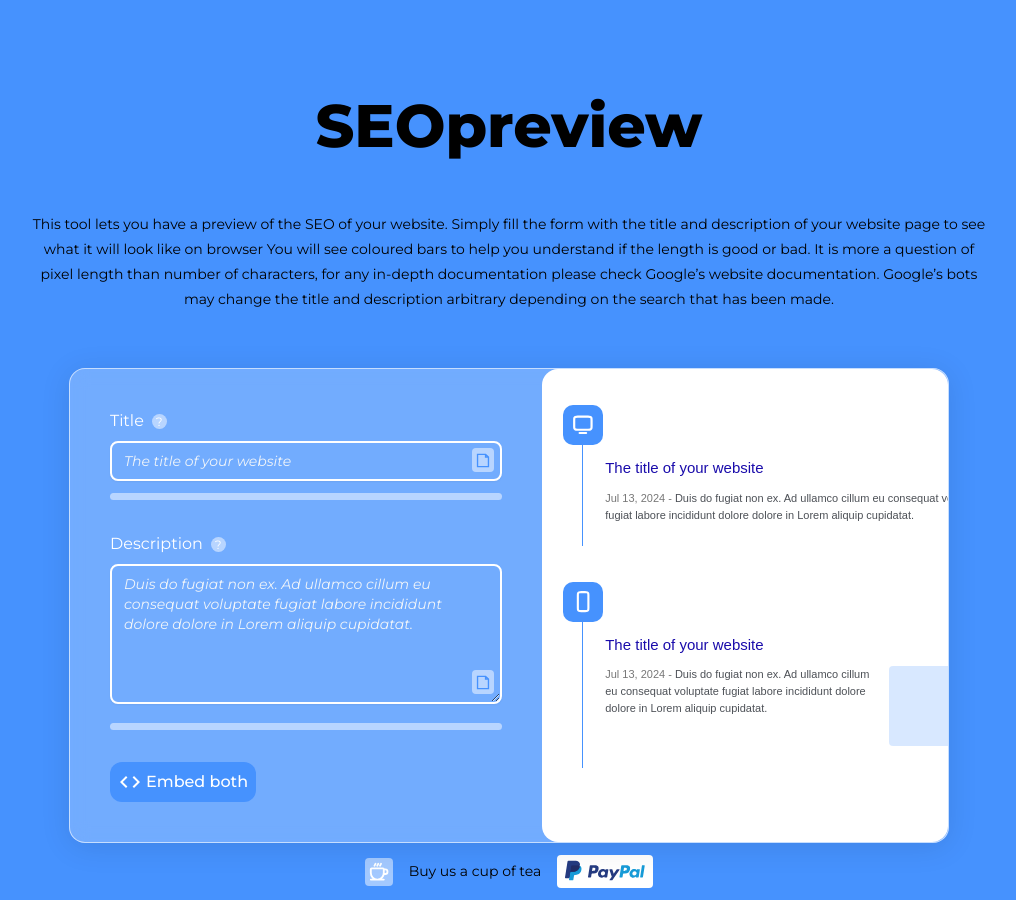
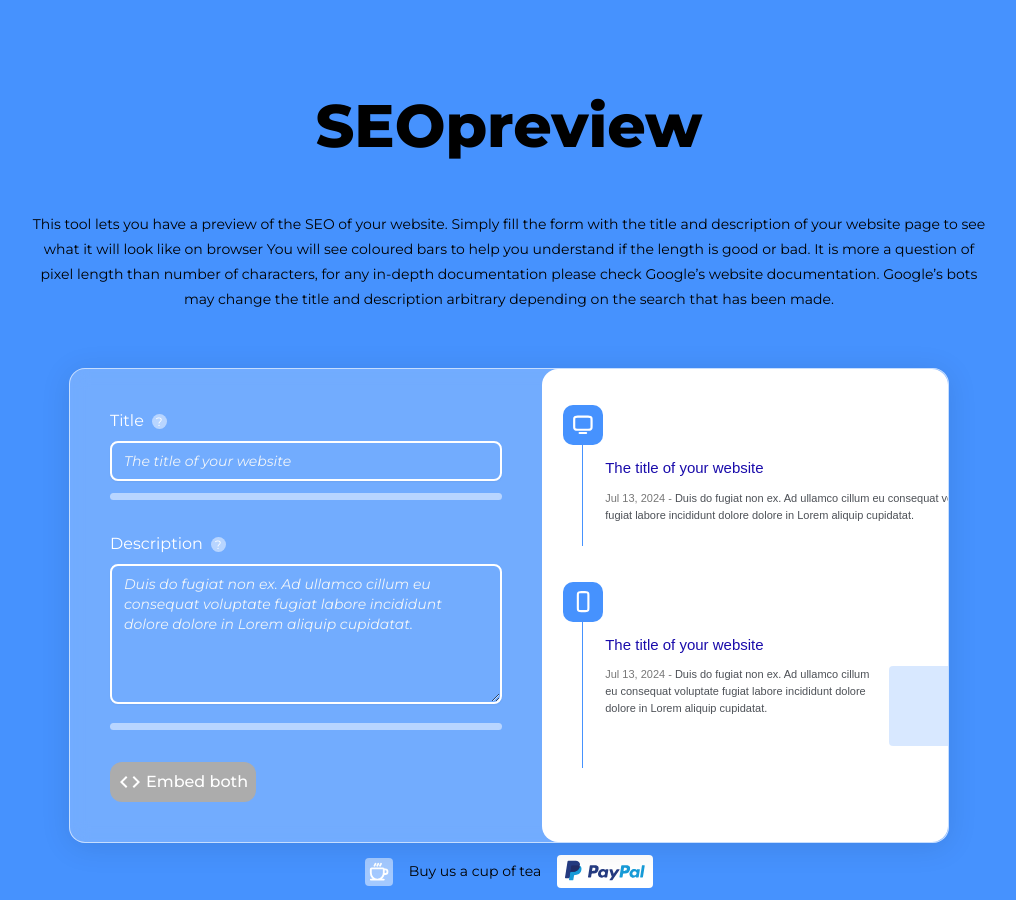
Before and after one commit to jacopo-derrico/SEO-preview, a Nuxt app: page / in a window 1280 px wide. Shown: the whole page, without its empty margins (131-1147 px from the left). Built offline with nearby package versions, Linux system fonts and the light colour scheme.

Commit message:
feat: coopy btns appear or disabled if inputs are empty

```diff
--- a/components/FormCard.vue
+++ b/components/FormCard.vue
@@ -13,7 +13,7 @@
             <div class="h-[7px] bg-white/50 mt-3 rounded">
                 <div class="h-[7px] rounded" :class="titleBarColor" :style="{ width: previewStore.titlePreview.length > 0 && previewStore.titlePreview.length < 60 ? `calc(${(100 * previewStore.titlePreview.length) / 60}%)` : '100%' }"></div>
             </div>
-            <button @click="copyTitle()" class="bg-white/50 rounded p-1 absolute bottom-7 right-2 w-[22px] h-[24px]">
+            <button :class="[previewStore.titlePreview === '' ? 'hidden' : '']" @click="copyTitle()" class="bg-white/50 rounded p-1 absolute bottom-7 right-2 w-[22px] h-[24px]">
                 <svg v-if="previewStore.isTitleCopied" xmlns="http://www.w3.org/2000/svg" height="16" viewBox="0 -960 960 960" width="16" fill="#4692FE"><path d="M382-240 154-468l57-57 171 171 367-367 57 57-424 424Z"/></svg>
                 <svg v-else width="14" height="15" viewBox="0 0 10 11" fill="none" xmlns="http://www.w3.org/2000/svg">
                     <path fill-rule="evenodd" clip-rule="evenodd" d="M0.5 0.5H7.06439L9.5 2.78338V10.5H0.5V0.5ZM1.5 1.5V9.5H8.5V3.5H6.36667V1.5H1.5ZM7.36667 2.15412L7.73561 2.5H7.36667V2.15412Z" fill="#4692FE"/>
@@ -34,14 +34,16 @@
             <div class="h-[7px] bg-white/50 mt-3 rounded">
                 <div class="h-[7px] rounded" :class="descrBarColor" :style="{ width: previewStore.descrPreview.length > 0 && previewStore.descrPreview.length < 158 ? `calc(${(100 * previewStore.descrPreview.length) / 158}%)` : '100%' }"></div>
             </div>
-            <button @click="copyDescription()" class="bg-white/50 rounded p-1 absolute bottom-9 right-2 w-[22px] h-[24px]">
+            <button :class="[previewStore.descrPreview === '' ? 'hidden' : '']" @click="copyDescription()" class="bg-white/50 rounded p-1 absolute bottom-9 right-2 w-[22px] h-[24px]">
                 <svg v-if="previewStore.isDescrCopied" xmlns="http://www.w3.org/2000/svg" height="16" viewBox="0 -960 960 960" width="16" fill="#4692FE"><path d="M382-240 154-468l57-57 171 171 367-367 57 57-424 424Z"/></svg>
                 <svg v-else width="14" height="15" viewBox="0 0 10 11" fill="none" xmlns="http://www.w3.org/2000/svg">
                     <path fill-rule="evenodd" clip-rule="evenodd" d="M0.5 0.5H7.06439L9.5 2.78338V10.5H0.5V0.5ZM1.5 1.5V9.5H8.5V3.5H6.36667V1.5H1.5ZM7.36667 2.15412L7.73561 2.5H7.36667V2.15412Z" fill="#4692FE"/>
                 </svg>
             </button>
         </div>
-        <button @click="copyEmbed()" class=" bg-[#4692FE] p-2 rounded-xl text-white font-medium mt-8">
+        <button  :class="[previewStore.titlePreview === '' || previewStore.descrPreview === '' ? 'cursor-not-allowed bg-[#acacac]' : '']"
+        :disabled="previewStore.titlePreview === '' && previewStore.descrPreview === ''"
+         @click="copyEmbed()" class=" bg-[#4692FE] p-2 rounded-xl text-white font-medium mt-8">
             <span v-if="previewStore.isEmbedCopied" class="flex gap-1">
                 <svg xmlns="http://www.w3.org/2000/svg" height="24px" viewBox="0 -960 960 960" width="24px" fill="#ffffff"><path d="M382-240 154-468l57-57 171 171 367-367 57 57-424 424Z"/></svg>
                 Copied!
```
